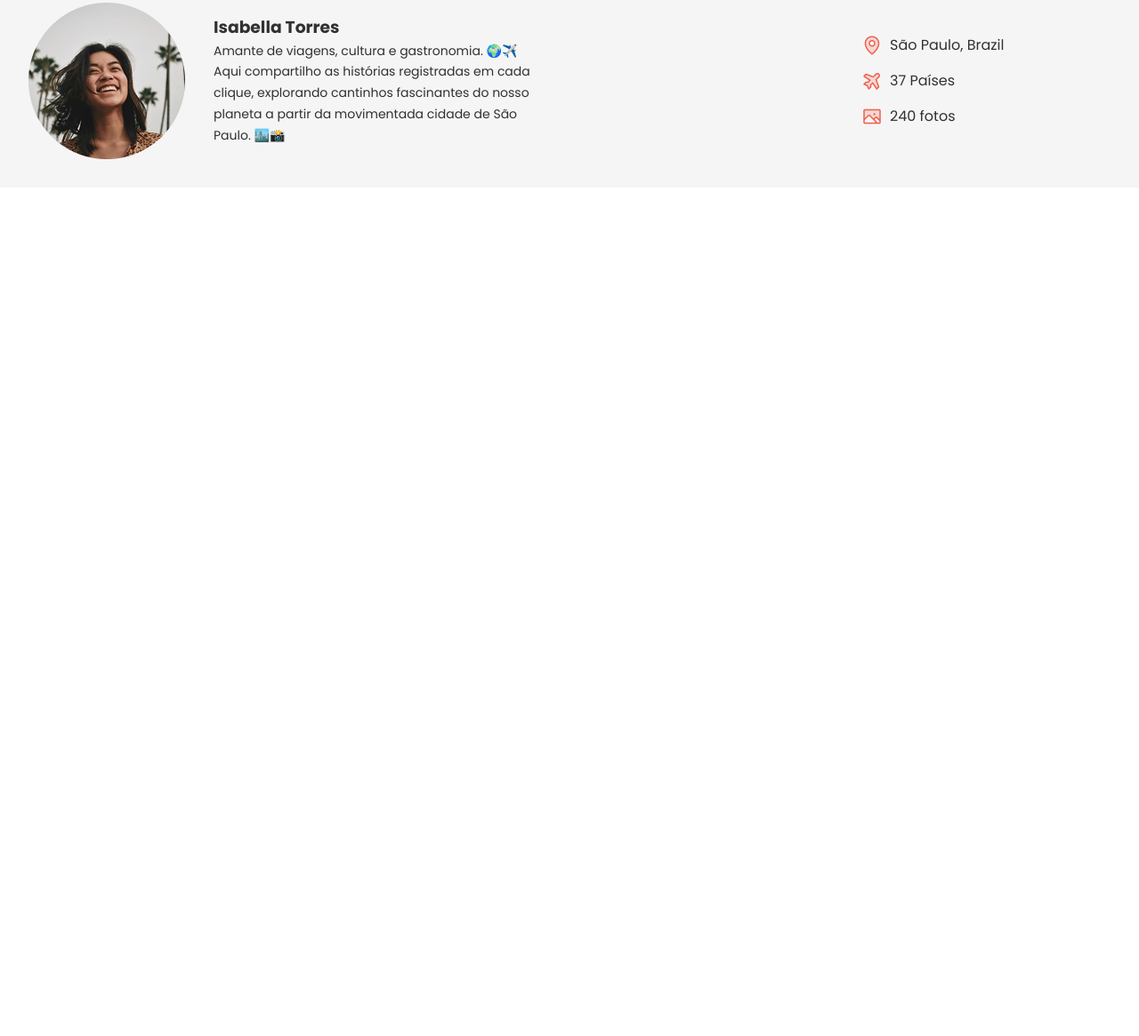
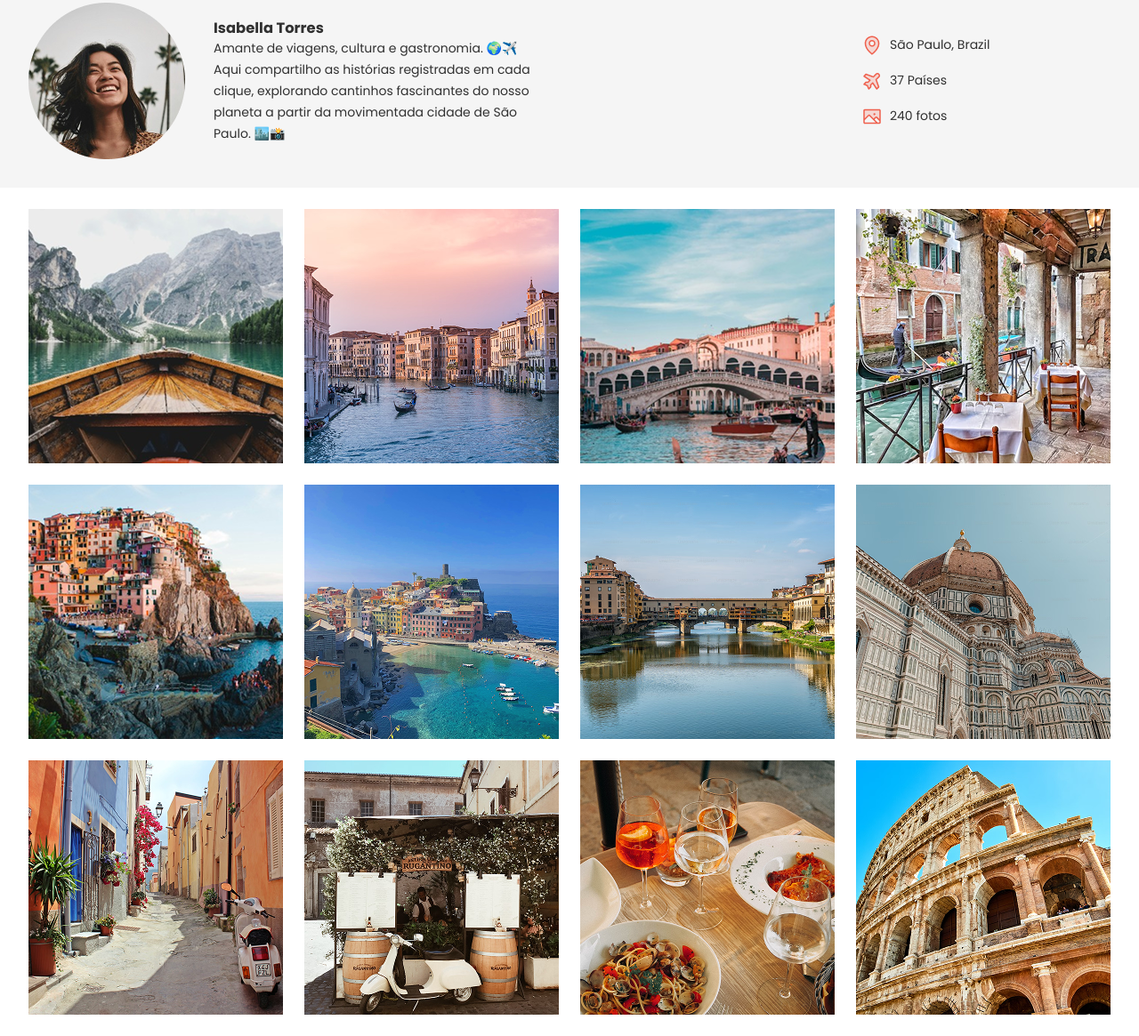
Before and after one commit to Tajetti/Landing-Page-Perfil-Viagem, a plain HTML site: page index.html in a window 1280 px wide. Shown: the part 125-1290 px from the top of the page at 89% size. Before the commit the page ends 800 px from the top, so only its background shows below. Drawn offline with Linux system fonts and the light colour scheme.

Commit message:
main gallery

```diff
--- a/css/header.css
+++ b/css/header.css
@@ -1,5 +1,6 @@
 header {
   padding-block: 32px;
+  font: var(--text-md);
 }
 
 header > .container {
@@ -22,10 +23,6 @@ header #profile {
   font: var(--text-lg);
 }
 
-#profile p {
-  font: var(--text-md);
-}
-
 #info {
   list-style: none;
   display: flex;
--- /dev/null
+++ b/css/main.css
@@ -0,0 +1,12 @@
+main {
+  display: flex;
+  flex-wrap: wrap;
+  padding-block: 24px;
+  gap: 24px;
+}
+
+main img {
+  width: 286px;
+  height: 286px;
+  object-fit: cover;
+}
--- a/css/style.css
+++ b/css/style.css
@@ -1,3 +1,4 @@
 @import url("global.css");
 @import url("nav.css");
 @import url("header.css");
+@import url("main.css");
--- a/index.html
+++ b/index.html
@@ -66,5 +66,20 @@
       </header>
     </div>
 
+    <main class="container">
+      <img src="Assets/img/Photo 1.png" alt="...">
+      <img src="Assets/img/Photo 2.png" alt="...">
+      <img src="Assets/img/Photo 3.png" alt="...">
+      <img src="Assets/img/Photo 4.png" alt="...">
+      <img src="Assets/img/Photo 5.png" alt="...">
+      <img src="Assets/img/Photo 6.png" alt="...">
+      <img src="Assets/img/Photo 7.png" alt="...">
+      <img src="Assets/img/Photo 8.png" alt="...">
+      <img src="Assets/img/Photo 9.png" alt="...">
+      <img src="Assets/img/Photo 10.png" alt="...">
+      <img src="Assets/img/Photo 11.png" alt="...">
+      <img src="Assets/img/Photo 12.png" alt="...">
+    </main>
+
   </body>
 </html>
```
